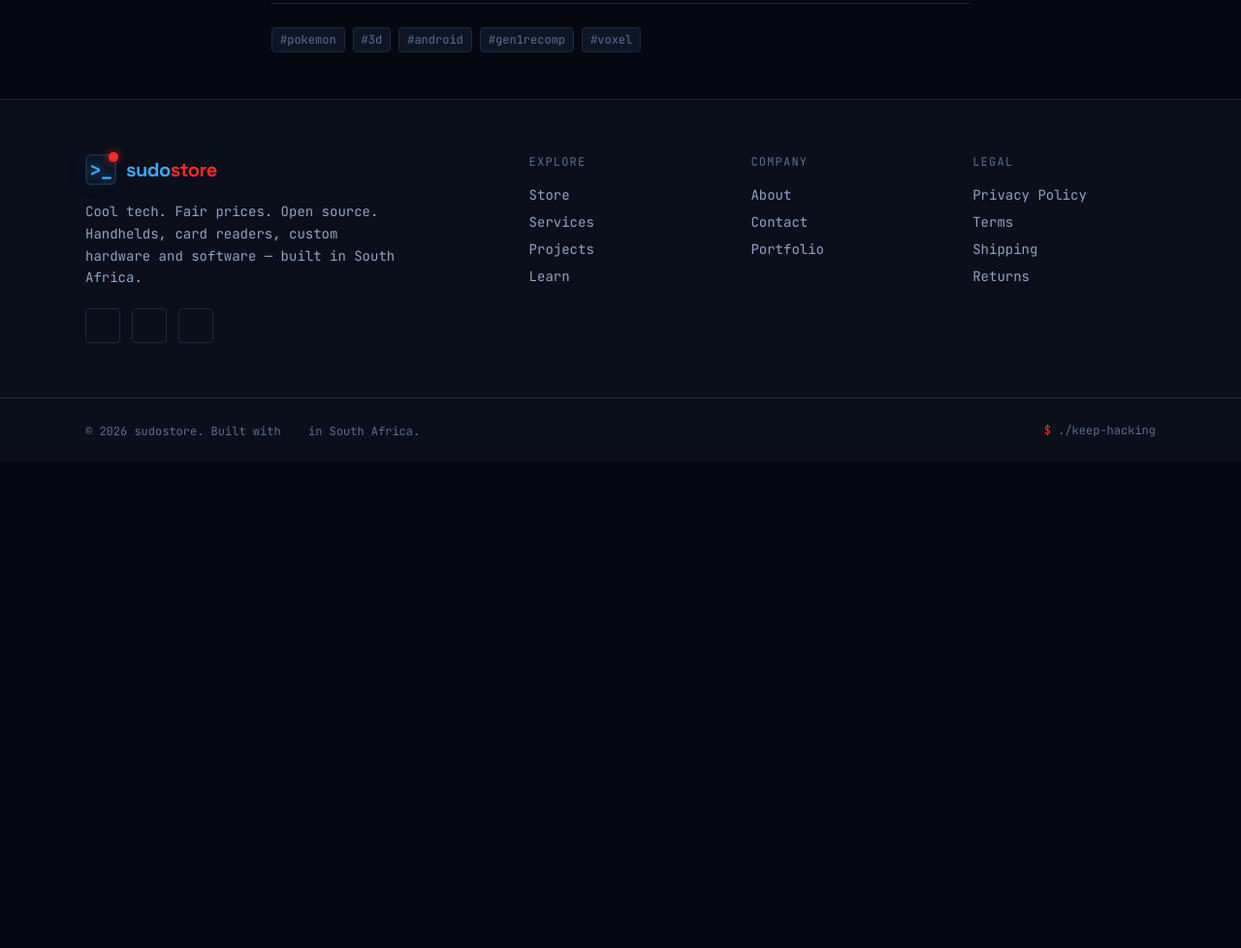
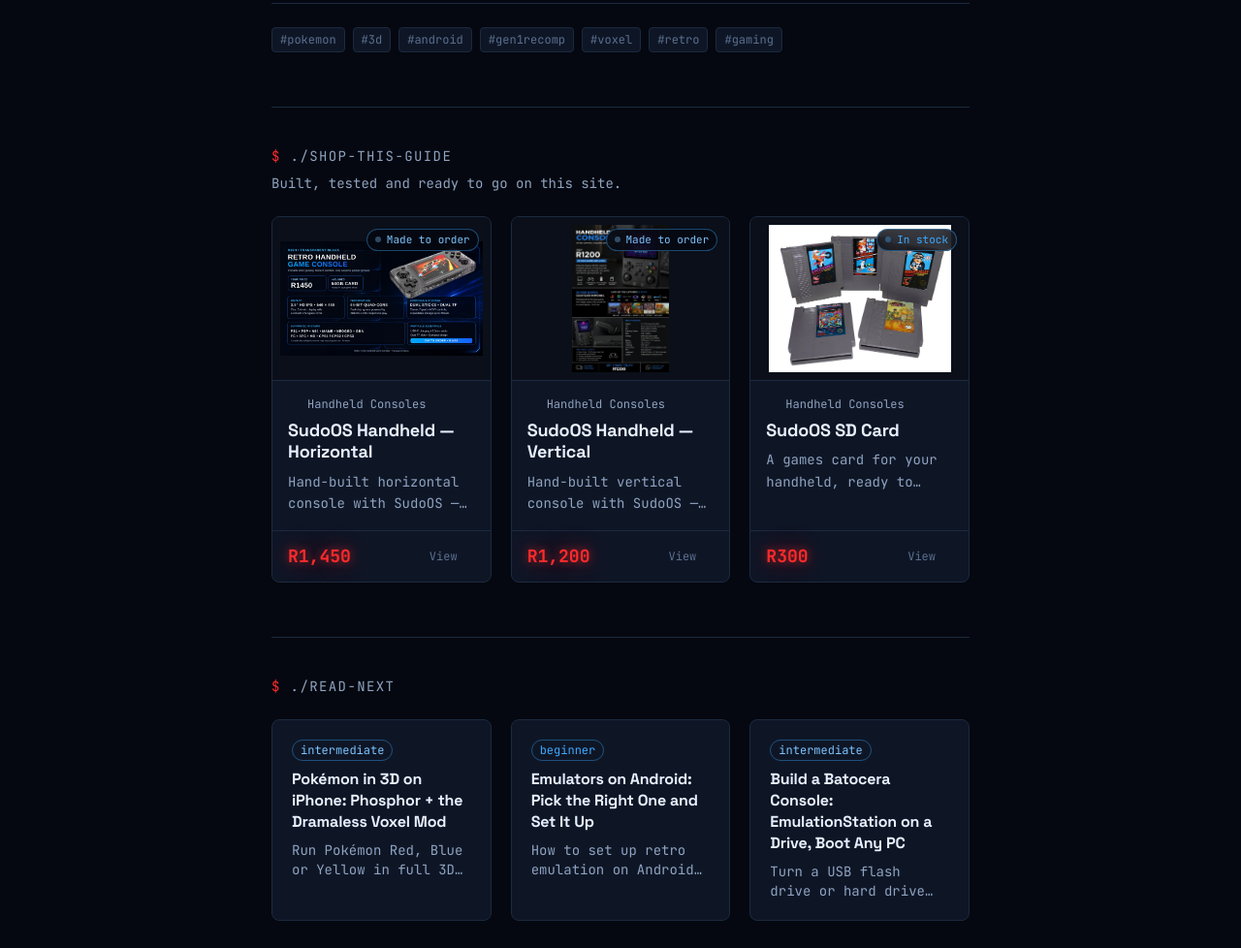
Before and after one commit to sudobreakstuff/sudostore, an Astro site: page /sudostore/learn/pokemon-3d-android-gen1recomp in a window 1280 px wide. Shown: the part 3334-4312 px from the top of the page at 97% size. Before the commit the page ends 3811 px from the top, so only its background shows below. Built offline with nearby package versions, Linux system fonts and the light colour scheme; Astro itself is replaced by a stand-in of ours; some icons are missing.

Commit message:
Add related products + read-next to guides
- 'Shop this guide' section on each Learn post (tag-matched products)
- 'Read next' related-guide suggestions (tag overlap, fallback to latest)
- Improve pokemon guide tag relevance

```diff
--- a/src/content/learn/pokemon-3d-android-gen1recomp.md
+++ b/src/content/learn/pokemon-3d-android-gen1recomp.md
@@ -3,7 +3,7 @@
 description: "Play Pokémon Red, Blue and Yellow natively in 3D on Android with Gen1Recomp — import your ROM, add the VoxelMod, and get the 3D camera working."
 published: 2026-09-01
 level: "intermediate"
-tags: ["pokemon", "3d", "android", "gen1recomp", "voxel"]
+tags: ["pokemon", "3d", "android", "gen1recomp", "voxel", "retro", "gaming"]
 ---
 
 Gen1Recomp is a native re-implementation of the original Pokémon games — it
--- a/src/content/learn/pokemon-3d-iphone-phosphor.md
+++ b/src/content/learn/pokemon-3d-iphone-phosphor.md
@@ -3,7 +3,7 @@
 description: "Run Pokémon Red, Blue or Yellow in full 3D on iOS with Phosphor — import your ROM, add the Dramaless Shape voxel mod and get the 3D camera working."
 published: 2026-09-01
 level: "intermediate"
-tags: ["pokemon", "3d", "iphone", "phosphor", "voxel"]
+tags: ["pokemon", "3d", "iphone", "phosphor", "voxel", "retro", "gaming"]
 ---
 
 Playing the original Pokémon on iPhone is nothing new. Playing it in *actual
--- a/src/pages/learn/[slug].astro
+++ b/src/pages/learn/[slug].astro
@@ -2,6 +2,7 @@
 import { getCollection, render } from "astro:content";
 import { Icon } from "astro-icon/components";
 import BaseLayout from "../../layouts/BaseLayout.astro";
+import ProductCard from "../../components/ProductCard.astro";
 import { BASE } from "../../lib/site";
 
 export async function getStaticPaths() {
@@ -15,6 +16,29 @@
 const { post } = Astro.props;
 const { Content } = await render(post);
 const { title, description, level, tags, published } = post.data;
+
+const allPosts = (await getCollection("learn", ({ data }) => !data.draft))
+  .sort((a, b) => b.data.published.valueOf() - a.data.published.valueOf());
+
+const tagSet = new Set(tags);
+const relatedGuides = allPosts
+  .filter((p) => p.id !== post.id)
+  .map((p) => ({
+    p,
+    overlap: (p.data.tags ?? []).filter((t) => tagSet.has(t)).length,
+  }))
+  .filter((x) => x.overlap > 0)
+  .sort((a, b) => b.overlap - a.overlap)
+  .slice(0, 3)
+  .map((x) => x.p);
+const fallbackGuides = allPosts.filter((p) => p.id !== post.id).slice(0, 3);
+const readNext = relatedGuides.length >= 2 ? relatedGuides : fallbackGuides.slice(0, 3);
+
+const allProducts = (await getCollection("products")).filter((p) =>
+  (p.data.tags ?? []).some((t) => tagSet.has(t))
+);
+const relatedProducts =
+  allProducts.length > 0 ? allProducts.slice(0, 3) : (await getCollection("products")).filter((p) => p.data.featured).slice(0, 3);
 
 const levelStyles: Record<string, string> = {
   beginner: "text-neon border-neon/40",
@@ -52,6 +76,40 @@
         {tags.map((tag) => (
           <span class="rounded border border-edge bg-panel px-2 py-1 font-mono text-xs text-ink-faint">#{tag}</span>
         ))}
+      </div>
+    )}
+
+    {relatedProducts.length > 0 && (
+      <div class="mt-14 border-t border-edge pt-10">
+        <h2 class="font-mono text-sm uppercase tracking-widest text-ink-dim">
+          <span class="text-red">$</span> ./shop-this-guide
+        </h2>
+        <p class="mt-2 text-sm text-ink-dim">Built, tested and ready to go on this site.</p>
+        <div class="mt-6 grid gap-5 sm:grid-cols-2 lg:grid-cols-3">
+          {relatedProducts.map((p) => <ProductCard product={p} />)}
+        </div>
+      </div>
+    )}
+
+    {readNext.length > 0 && (
+      <div class="mt-14 border-t border-edge pt-10">
+        <h2 class="font-mono text-sm uppercase tracking-widest text-ink-dim">
+          <span class="text-red">$</span> ./read-next
+        </h2>
+        <div class="mt-6 grid gap-5 sm:grid-cols-2 lg:grid-cols-3">
+          {readNext.map((guide) => (
+            <a
+              href={`${BASE}learn/${guide.id}/`}
+              class="group flex flex-col gap-2 rounded-lg border border-edge bg-panel p-5 transition-colors hover:border-neon/60"
+            >
+              <span class={`inline-flex w-fit items-center rounded-full border px-2 py-0.5 text-xs ${levelStyles[guide.data.level] ?? levelStyles.beginner}`}>
+                {guide.data.level}
+              </span>
+              <h3 class="font-display font-semibold leading-snug text-ink group-hover:text-neon">{guide.data.title}</h3>
+              <p class="text-sm text-ink-dim line-clamp-2">{guide.data.description}</p>
+            </a>
+          ))}
+        </div>
       </div>
     )}
   </article>
```
